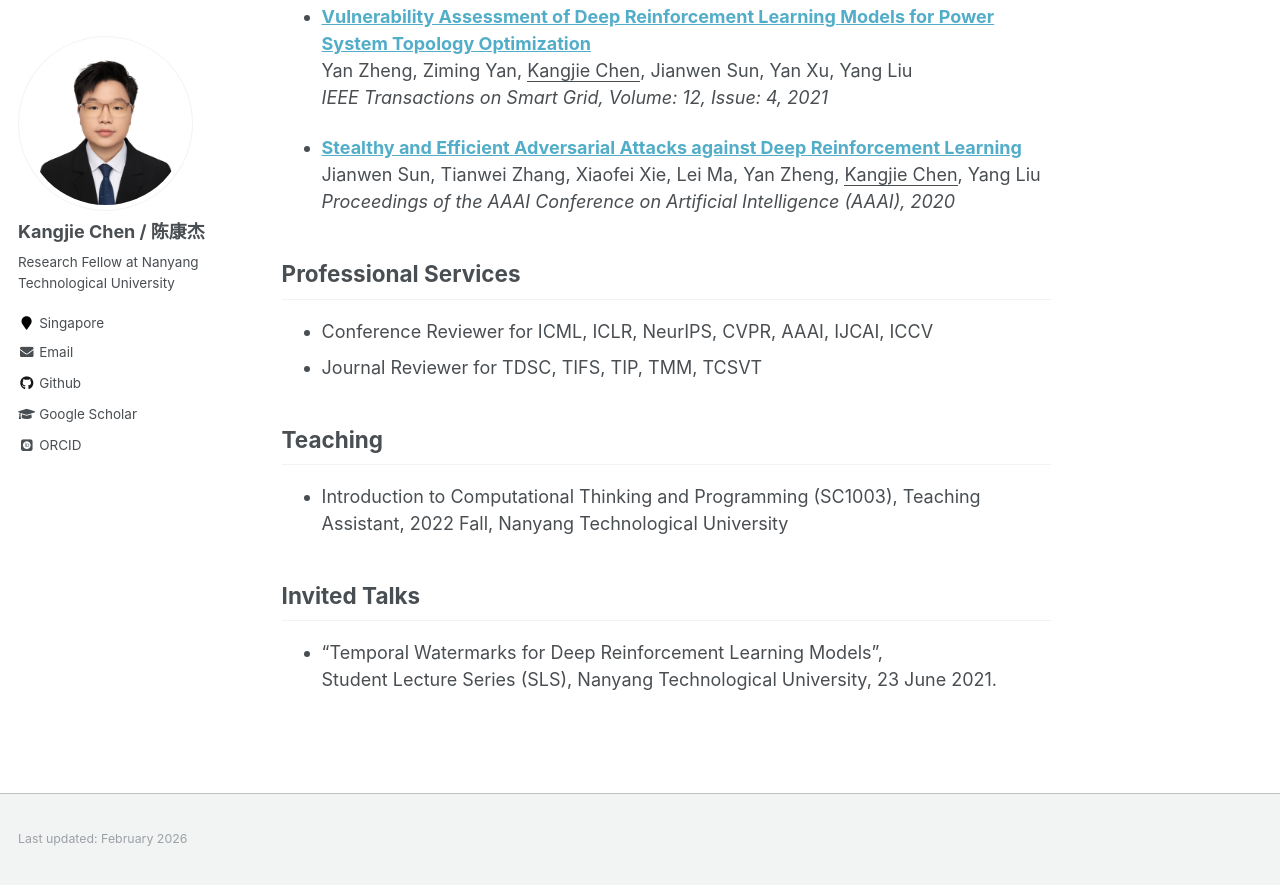
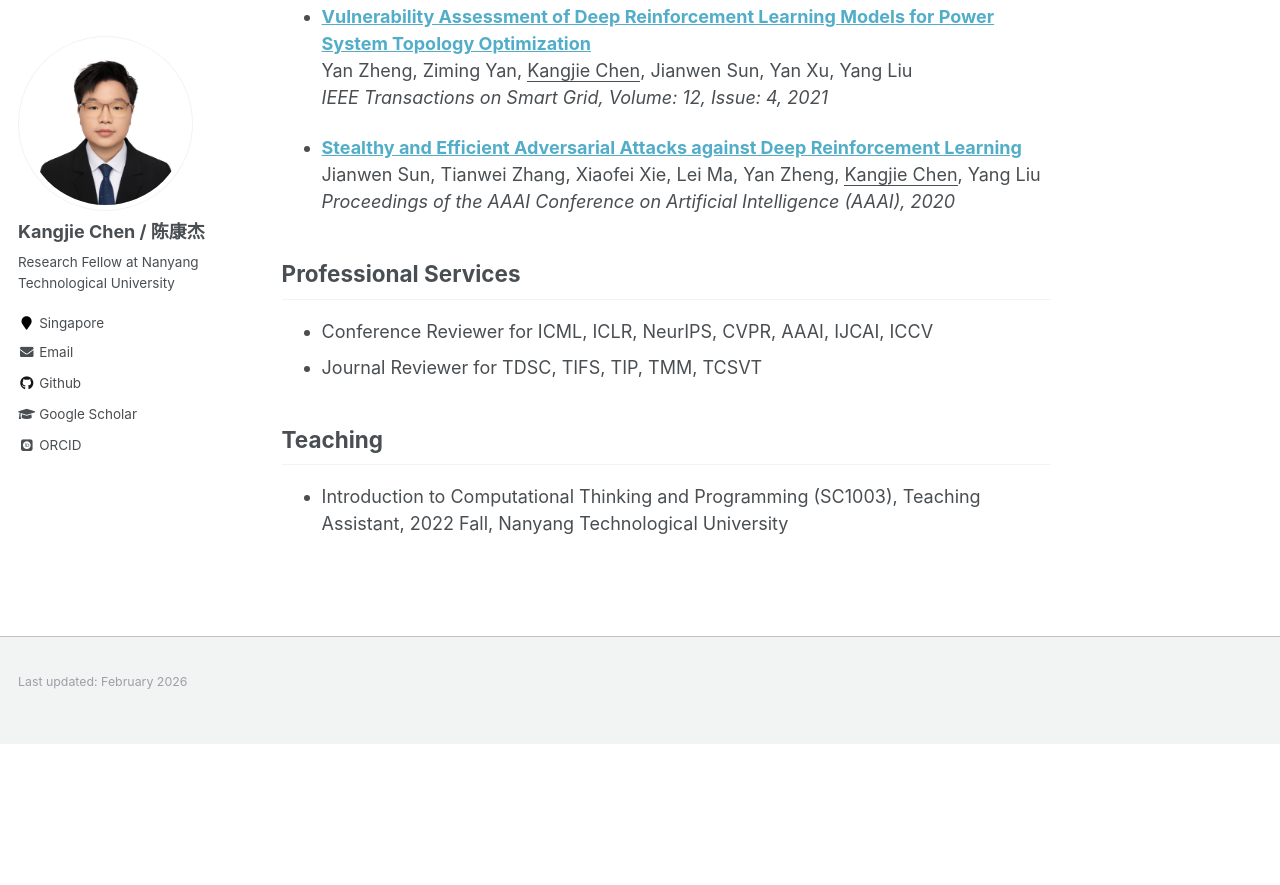
Before and after one commit to kangjie-chen/kangjie-chen.github.io, a Jekyll site: the page built from _pages/about.md, in a window 1280 px wide and 900 px high, scrolled down 3588 px. Shown: the top 885 px of the window. Built offline with Jekyll 4.4.1, drawn with Linux system fonts in a browser that asks for light colours; some web fonts are replaced; after the commit the page ends 4332 px from its top, so only the background shows below that.

Commit message:
Update about.md

```diff
--- a/_pages/about.md
+++ b/_pages/about.md
@@ -176,9 +176,3 @@ I am currently a Research Fellow at [Digital Trust Centre](https://www.ntu.edu.s
 
 ## Teaching
 - Introduction to Computational Thinking and Programming (SC1003), Teaching Assistant, 2022 Fall, Nanyang Technological University
-
-
-## Invited Talks
-- “Temporal Watermarks for Deep Reinforcement Learning Models”,
-<br/>
-Student Lecture Series (SLS), Nanyang Technological University, 23 June 2021.
```
